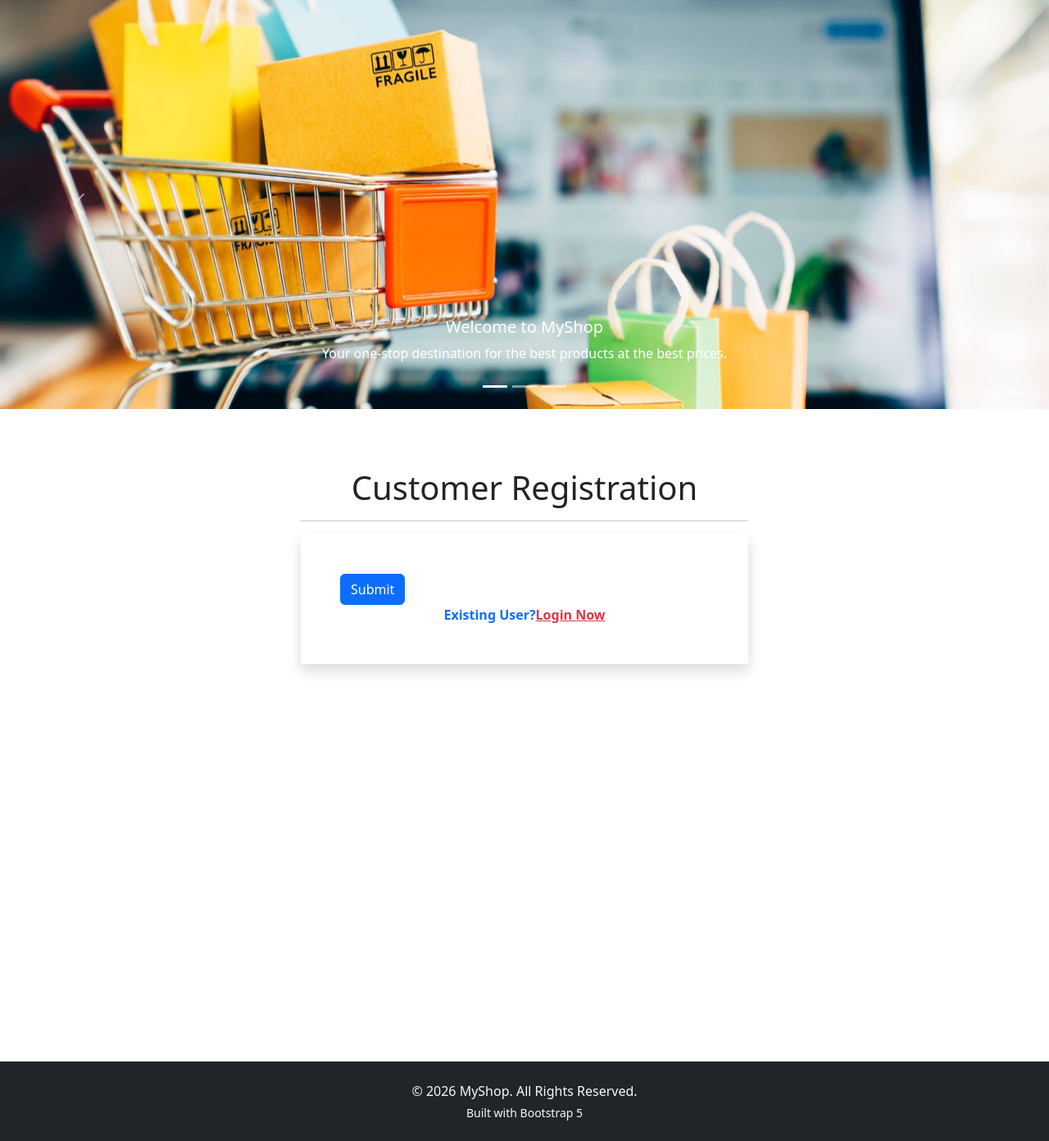
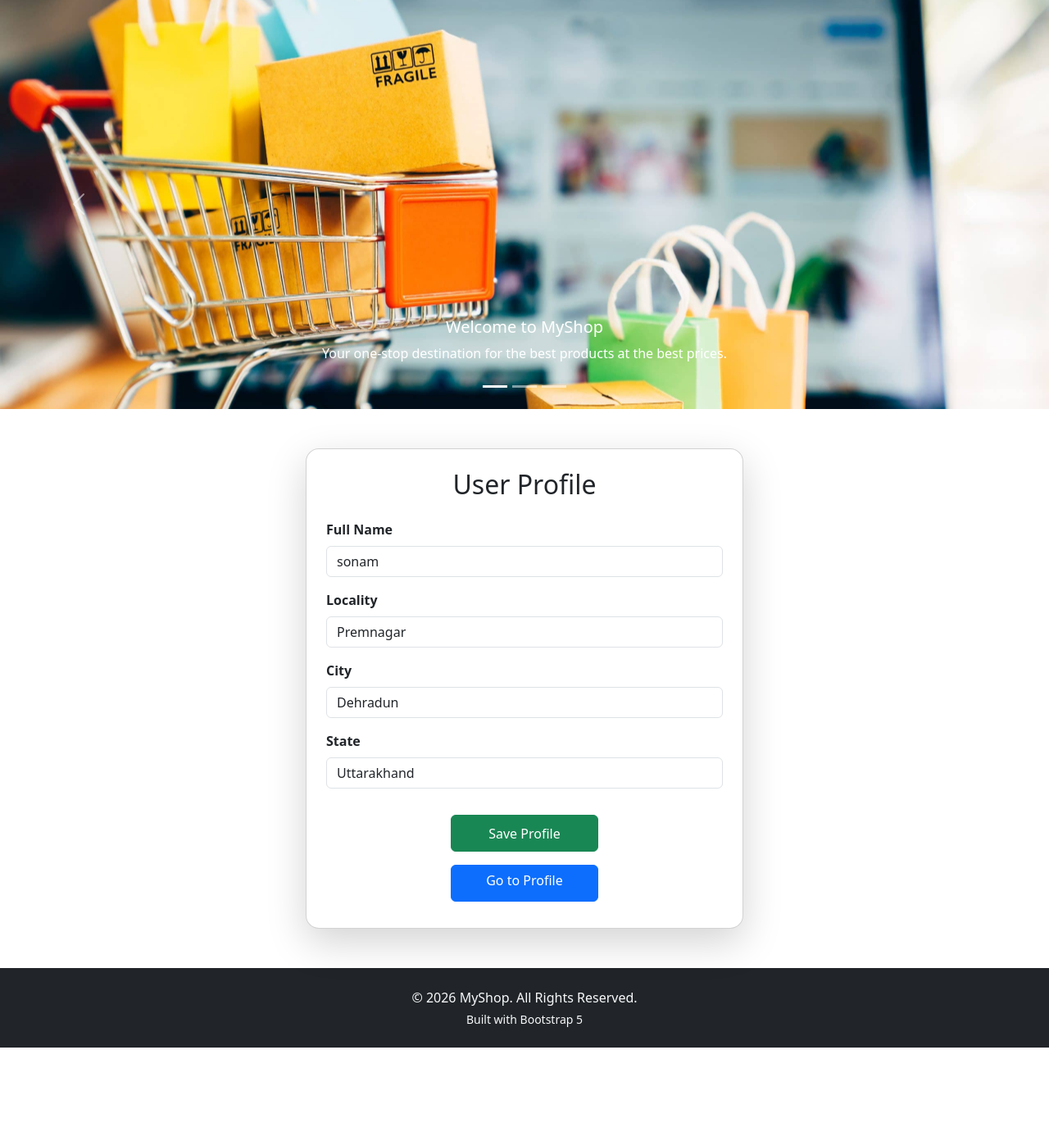
Before and after one commit to Kritikaraturi/E-Commerce, a Django app: page /profile/ in a window 1280 px wide. Shown: the part 61-1453 px from the top of the page at 82% size. After the commit the page ends 1339 px from the top, so only its background shows below. Run offline with Django 5.2, Linux system fonts and the light colour scheme; a user stored in the database is signed in; data comes from the database, SQL or seed files in the repository; both versions use the stored data as it was after the commit.

Commit message:
add the new update

```diff
--- a/ecom_app/forms.py
+++ b/ecom_app/forms.py
@@ -1,7 +1,10 @@
 from django import forms
+from .models import Customer
 from django.contrib.auth.forms import UserCreationForm, AuthenticationForm, UsernameField, PasswordChangeForm
 from django.contrib.auth.models import User
 from django.contrib.auth import password_validation
+
+
 class CustomerRegistrationForm(UserCreationForm):
     password1 = forms.CharField(label='Password', widget=forms.PasswordInput(attrs={'class':'form-control', 'placeholder': 'Enter Password'}))
     password2 = forms.CharField(label='Confirm Password', widget=forms.PasswordInput(attrs={'class':'form-control', 'placeholder': 'Confirm Password'}))
@@ -21,3 +24,16 @@ class PasswordChangeForm(PasswordChangeForm):
     old_password = forms.CharField(label = ("Old Password"), strip=False, widget = forms.PasswordInput(attrs={'autocomplete':'curret-password', 'autofocus':'current-password', 'class':'form-control'}))
     new_password1 = forms.CharField(label=("New Password"), strip=False, widget=forms.PasswordInput(attrs={'autocomplete':'new-password', 'class':'form-control'}), help_text=password_validation.password_validators_help_text_html())
     new_password2 = forms.CharField(label=("Confirm New Password"), strip=False, widget=forms.PasswordInput(attrs={'autocomplete':'new-password', 'class':'form-control'}))
+
+
+class CustomerProfileForm(forms.ModelForm):
+    class Meta:
+        model = Customer
+        fields = ['name', 'locality', 'city', 'state']
+
+        widgets = {
+            'name': forms.TextInput(attrs={'class': 'form-control'}),
+            'locality': forms.TextInput(attrs={'class': 'form-control'}),
+            'city': forms.TextInput(attrs={'class': 'form-control'}),
+            'state': forms.Select(attrs={'class': 'form-control'}),
+        }
--- a/ecom_app/models.py
+++ b/ecom_app/models.py
@@ -37,7 +37,7 @@ STATE_CHOICES = (
 )
 
 class Customer(models.Model):
-    user = models.ForeignKey(User, on_delete=models.CASCADE)
+    user = models.OneToOneField(User, on_delete=models.CASCADE)
     name = models.CharField(max_length=200)
     locality = models.CharField(max_length=200)
     city = models.CharField(max_length=50)
--- a/ecom_app/templates/ecom_app/base.html
+++ b/ecom_app/templates/ecom_app/base.html
@@ -64,7 +64,7 @@
                         Dropdown
                     </a>
                     <ul class="dropdown-menu" aria-labelledby="navbarDropdown">
-                        <li><a class="dropdown-item" href="#">Profile</a></li>
+                        <li><a class="dropdown-item" href="{% url 'profile' %}">Profile</a></li>
                         <li><a class="dropdown-item" href="#">Your Orders</a></li>
                         <li><a class="dropdown-item" href="{% url 'changepassword' %}">Change Password</a></li>
                         <li> <a class="dropdown-item" href="{% url 'logout' %}">Logout</a></li>
--- a/ecom_app/templates/ecom_app/profile.html
+++ b/ecom_app/templates/ecom_app/profile.html
@@ -1,30 +1,61 @@
 {% extends "ecom_app/base.html" %}
 {% load static %}
 
-{% block title %}Customer Registration{% endblock %}
+{% block title %}My Profile{% endblock %}
 
 {% block content %}
 
-<div class = "row my-3"  style = "height:700px;">
-    <div class="col-sm-6 offset-sm-3  mt-4"  style = "height:650px;">
-        <h1 class = "text-center">Customer Registration</h1>
-        <hr>
-        <form action = "" method = "post" nonvalidate class = "shadow p-5">
-        {% if messages %}
-            {% for message in messages %}
-                <p {% if message.tags %} class = "alert alert-{{message.tags}} mb-5" {% endif %}>{{message}}</p>
-            {% endfor %}
-        {% endif %}
-        {% csrf_token %}
-            {% for fm in form %}
-                <div class = "form-group mb-4">
-                    {{fm.label_tag}}{{fm}}<small class = "text-danger">{{fm.errors|striptags}}</small>
-                </div>
-            {% endfor %}
-                <input type = "submit" value = "Submit" class = "btn btn-primary">
-                <br>
-                <div class = "text-center text-primary fw-bold">Existing User?<a href = "{% url 'login' %}" class = "text-danger">Login Now</a></div>
-        </form>
+<div class="container mt-5">
+    <div class="row justify-content-center">
+        <div class="col-md-6">
+
+            <div class="card shadow-lg p-4 rounded-4">
+                <h2 class="text-center mb-4">User Profile</h2>
+
+                <form method="post">
+                    {% csrf_token %}
+
+                    <div class="mb-3">
+                        <label class="form-label fw-semibold">Full Name</label>
+                        {{ form.name }}
+                    </div>
+
+                    <div class="mb-3">
+                        <label class="form-label fw-semibold">Locality</label>
+                        {{ form.locality }}
+                    </div>
+
+                    <div class="mb-3">
+                        <label class="form-label fw-semibold">City</label>
+                        {{ form.city }}
+                    </div>
+
+                    <div class="mb-4">
+                        <label class="form-label fw-semibold">State</label>
+                        {{ form.state }}
+                    </div>
+
+                   <div class="text-center">
+                        <!-- SAVE BUTTON -->
+                        <button type="submit"
+                            class="btn btn-success my-2 mx-4"
+                            style="width: 180px; height: 45px;">
+                            Save Profile
+                        </button>
+
+                        <br>
+
+                        <!-- VIEW BUTTON -->
+                        <a href="{% url 'profile2' %}"
+                            class="btn btn-primary my-2"
+                            style="width: 180px; height: 45px;">
+                            Go to Profile
+                        </a>
+
+                    </div>
+                </form>
+            </div>
+        </div>
     </div>
 </div>
 
--- a/ecom_app/urls.py
+++ b/ecom_app/urls.py
@@ -5,6 +5,7 @@ from django.conf import settings
 from django.conf.urls.static import static
 from django.contrib.auth import views as auth_views
 from .forms import LoginForm, PasswordChangeForm
+from ecom_app import views
 
 
 urlpatterns = [
@@ -22,6 +23,7 @@ urlpatterns = [
     path('login/', auth_views.LoginView.as_view(template_name = "ecom_app/login.html", authentication_form = LoginForm), name = "login"),
     path('logout/', user_logout, name='logout'),
     path('profile/', profile, name='profile'),
+    path("profile2/", views.get_curent_user_profile,name="profile2"),
     path('changepassword/', auth_views.PasswordChangeView.as_view(template_name='ecom_app/changepassword.html', form_class=PasswordChangeForm, success_url=reverse_lazy('passwordchangedone')), name='changepassword'),
     path('passwordchangedone/', changepassworddone, name='passwordchangedone'),
 ] + static(settings.MEDIA_URL, document_root=settings.MEDIA_ROOT)
--- a/ecom_app/views.py
+++ b/ecom_app/views.py
@@ -1,10 +1,11 @@
 from django.shortcuts import render, get_object_or_404
-from .models import Product
+from .models import Product, Customer
 from django.views import View
-from .forms import CustomerRegistrationForm
+from .forms import CustomerRegistrationForm, CustomerProfileForm
 from django.contrib import messages
 from django.contrib.auth import logout
 from django.shortcuts import redirect
+from django.contrib.auth.decorators import login_required
 # Create your views here.
 def base(request):
     return render(request, 'ecom_app/base.html')
@@ -56,8 +57,42 @@ def user_logout(request):
     logout(request)
     return redirect('login')
 
+@login_required(login_url='login')
 def profile(request):
-    return render(request, 'ecom_app/profile.html')
+
+    profile = Customer.objects.filter(user=request.user).first()
+    print("hello kjdfksjdkfj sdfjdskjfksdjfksdjfkjds")
+    # POST request handle karo pehle
+    if request.method == "POST":
+        form = CustomerProfileForm(request.POST, request.FILES, instance=profile)
+
+        print("POST HIT ✅")
+
+        if form.is_valid():
+            data = form.save(commit=False)
+            data.user = request.user
+            data.save()
+
+            print("DATA SAVED ✅")
+
+            return redirect("profile2")   # ✔ correct
+
+        else:
+            print("ERROR:", form.errors)
+
+    else:
+        form = CustomerProfileForm(instance=profile)
+
+    return render(request,'ecom_app/profile.html', {'form': form,})
+
+@login_required(login_url='login')
+def get_curent_user_profile(request):
+    profile = Customer.objects.filter(user=request.user).first()
+
+    if not profile:
+        return redirect("profile")
+
+    return render(request, "ecom_app/profile2.html", {"profile": profile})
 
 def changepassworddone(request):
     return render(request, 'ecom_app/changepassworddone.html')
```
Also changed, not shown: ecom_app/templates/ecom_app/profile2.html (added, +114 -0 lines), db.sqlite3.
